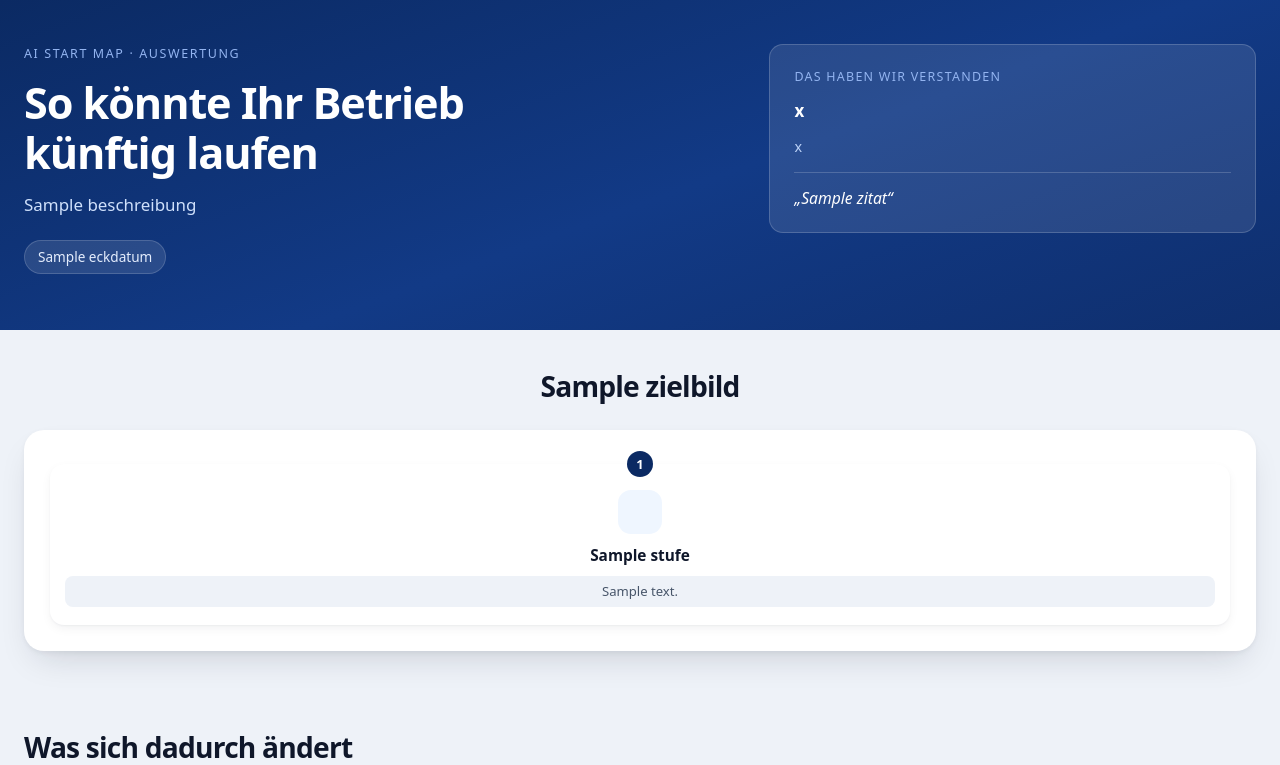
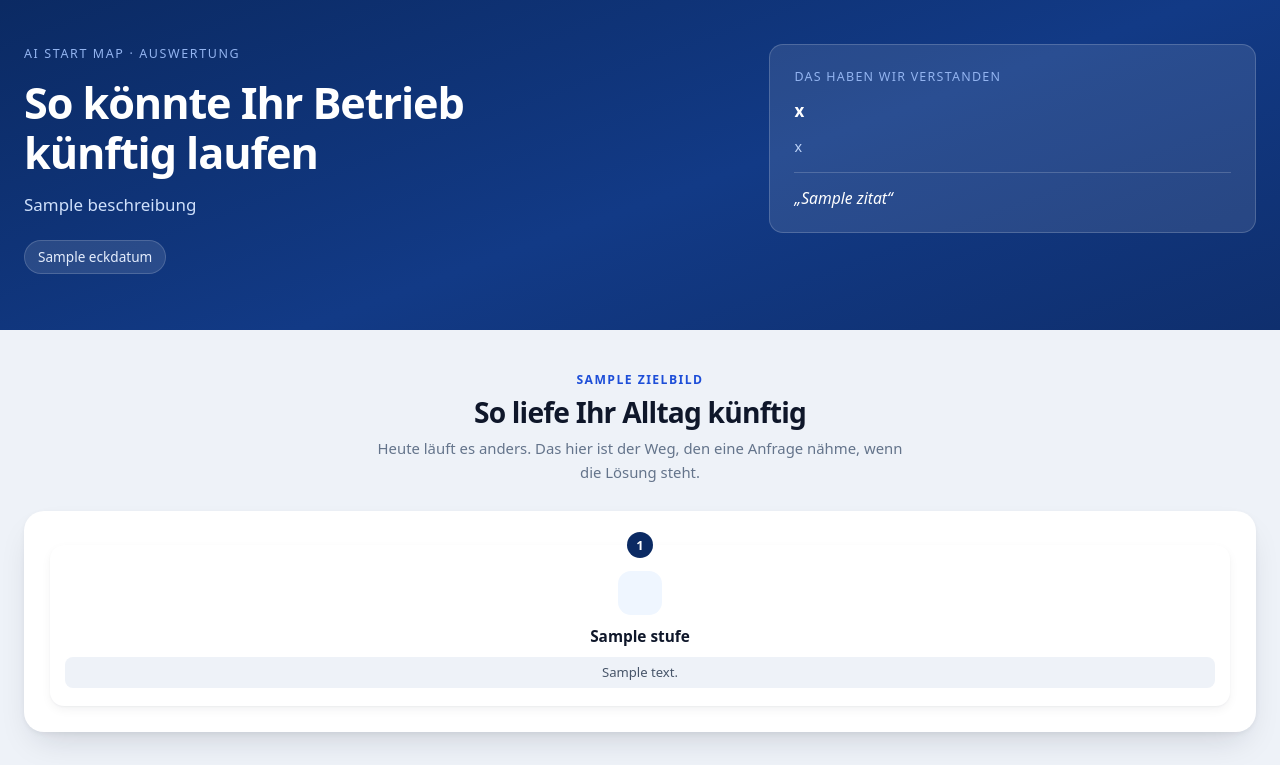
Before and after one commit to deryasarikaya/AI-Start-Map, a FastAPI app: template app/templates/ergebnis.html in a window 1280 px wide. Shown: the top 765 px of the page. Run offline with FastAPI, Linux system fonts and the light colour scheme; the template is opened without the code that fills it: most values are stand-ins (such as "Sample title", 1, 10 or a date in 2020).

Commit message:
Say that the flow is the future, not today
The only heading above the flow was the name the model gave the target
picture -- "Zentraler Aufnahme- und Zuordnungsworkflow". Looking at it,
nobody can tell whether we are describing the business as it runs today
or what we would build. That is the question the reader actually asked.

It now says so: "So liefe Ihr Alltag künftig", with a line underneath
that today it runs differently and this is the path a request would
take once the solution stands.

The target picture's name no longer leads. It stays as a quiet line
above the heading, because it is a classification for us -- nobody pays
for a workflow name.

```diff
--- a/app/static/tafel.css
+++ b/app/static/tafel.css
@@ -147,6 +147,13 @@
  * Breite genauso wie fuenf. */
 .tafel .band { padding-top: 40px; }
 .tafel .bandkopf { text-align: center; margin-bottom: 26px; }
+/* Der Name, den das Modell dem Zielbild gegeben hat: eine Einordnung,
+ * kein Verkaufsargument. Leise über der Überschrift statt als sie. */
+.tafel .zielbildname {
+  margin: 0 0 6px; font-size: .76rem; font-weight: 700;
+  letter-spacing: .12em; text-transform: uppercase; color: var(--marke);
+}
+.tafel .bandkopf .lauftext { margin: 8px auto 0; max-width: 62ch; }
 /* Eine durchgehende Linie hinter den Karten: Der Blick liest einen
  * Weg statt fuenf Kaesten. Die Karten liegen darauf. */
 .tafel .stufen {
--- a/app/templates/ergebnis.html
+++ b/app/templates/ergebnis.html
@@ -115,11 +115,27 @@
 
    Das Herzstück. Es kommt vollständig aus `zielbild.ablauf` — so viele
    Stufen, wie dieser Betrieb hat. Ein Blumenladen bekommt drei Karten, eine
-   Hausverwaltung fünf. Hier baut niemand ein Muster nach. #}
+   Hausverwaltung fünf. Hier baut niemand ein Muster nach.
+
+   **Es muss dranstehen, dass das die Zukunft ist.** Über dem Band stand nur
+   `zielbild.name` — ein technischer Name, den das Modell vergeben hat. Wer
+   darauf schaut, kann nicht wissen, ob wir seinen heutigen Betrieb
+   beschreiben oder unser Angebot. Genau diese Frage hat der Kunde gestellt.
+
+   Der Name des Zielbilds führt deshalb nicht mehr; er steht als leise Zeile
+   darüber. Er ist eine Einordnung für uns, kein Verkaufsargument — „Zentraler
+   Aufnahme- und Zuordnungsworkflow" ist kein Satz, für den jemand zahlt. #}
 {% if e.zielbild.ablauf %}
 <section class="band">
   <div class="flaeche">
-    <h2 class="bandkopf">{{ e.zielbild.name }}</h2>
+    <div class="bandkopf">
+      {% if e.zielbild.name %}
+      <p class="zielbildname">{{ e.zielbild.name }}</p>
+      {% endif %}
+      <h2>So liefe Ihr Alltag künftig</h2>
+      <p class="lauftext">Heute läuft es anders. Das hier ist der Weg, den
+      eine Anfrage nähme, wenn die Lösung steht.</p>
+    </div>
     <ol class="stufen">
       {% for stufe in e.zielbild.ablauf %}
       <li class="bandstufe bandstufe--{{ stufe.art }}">
```
